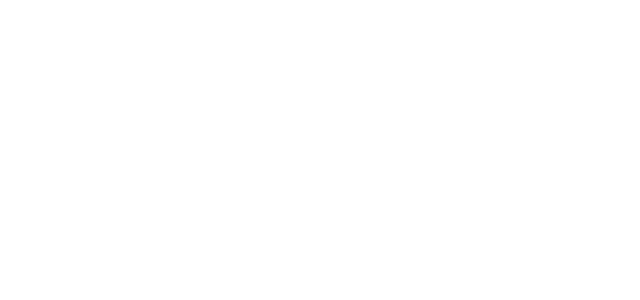
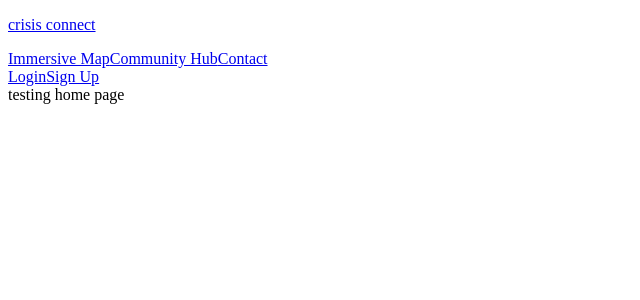
Before and after one commit to i-f-r-a-h/Crisis_Connect, a React (Create React App) app in the folder crisis-connect/: page / in a window 1280 px wide. Shown: the top 300 px of the page, without its empty margins (0-640 px from the left). Built offline with nearby package versions, Linux system fonts and the light colour scheme.

Commit message:
add base navigation jsx

```diff
--- a/crisis-connect/src/App.js
+++ b/crisis-connect/src/App.js
@@ -1,10 +1,20 @@
-import {BroswerRouter as Router, Route, Switch} from 'react-router-dom';
+import {BrowserRouter as Router,Routes, Route, Link} from 'react-router-dom'
+import Navigation from './routes/navigation/navigation.component.jsx'
+import Home from './routes/home/home.component'
 import './css/main.scss';
 
-function App() {
+
+
+const App = () =>{
   return (
-   <div></div>
+      <Routes>
+        <Route path='/' element={<Navigation />}>
+          <Route index element={<Home />} />
+          <Route path='' element={<Home />} />
+        </Route>
+      </Routes>
   );
 }
 
+
 export default App;
--- a/crisis-connect/src/index.js
+++ b/crisis-connect/src/index.js
@@ -1,13 +1,17 @@
 import React from 'react';
 import ReactDOM from 'react-dom/client';
-import './index.css';
+import {BrowserRouter} from 'react-router-dom'
+
+import './css/main.scss';
 import App from './App';
 import reportWebVitals from './reportWebVitals';
 
 const root = ReactDOM.createRoot(document.getElementById('root'));
 root.render(
   <React.StrictMode>
-    <App />
+      <BrowserRouter>
+        <App />
+      </BrowserRouter>
   </React.StrictMode>
 );
 
--- /dev/null
+++ b/crisis-connect/src/routes/home/home.component.jsx
@@ -0,0 +1,9 @@
+const Home = () => {
+return(
+    <div>
+        testing home page
+        </div>
+)
+}
+
+export default Home;
--- a/crisis-connect/src/routes/navigation/navigation.component.jsx
+++ b/crisis-connect/src/routes/navigation/navigation.component.jsx
@@ -1,6 +1,49 @@
+import { Fragment } from 'react';
+import {Outlet, Link} from 'react-router-dom'
+// import { ReactComponent as SiteLogo } from '../../assets/logo.svg'
 
-const navigation = () => {
+const Navigation = () => {
+ return(
 
+     <Fragment>
+       <header>
+
+            {/* logo */}
+
+                <Link className='' to={'/'}>
+                     <p>crisis connect</p>
+                </Link>
+
+
+
+            {/* navbar */}
+            <nav>
+                <Link className='' to={'/Map'}>
+                    Immersive Map
+                </Link>
+                <Link className='' to={'/Community'}>
+                    Community Hub
+                </Link>
+                <Link className='' to={'/Contact'}>
+                    Contact
+                </Link>
+            </nav>
+
+            {/* buttons */}
+            <div>
+                <Link className='' to={'/Login'}>
+                    Login
+                </Link>
+                <Link className='' to={'/SignUp'}>
+                    Sign Up
+                </Link>
+            </div>
+
+        </header>
+        <Outlet />
+      </Fragment>
+
+ )
 }
 
 export default Navigation;
```
